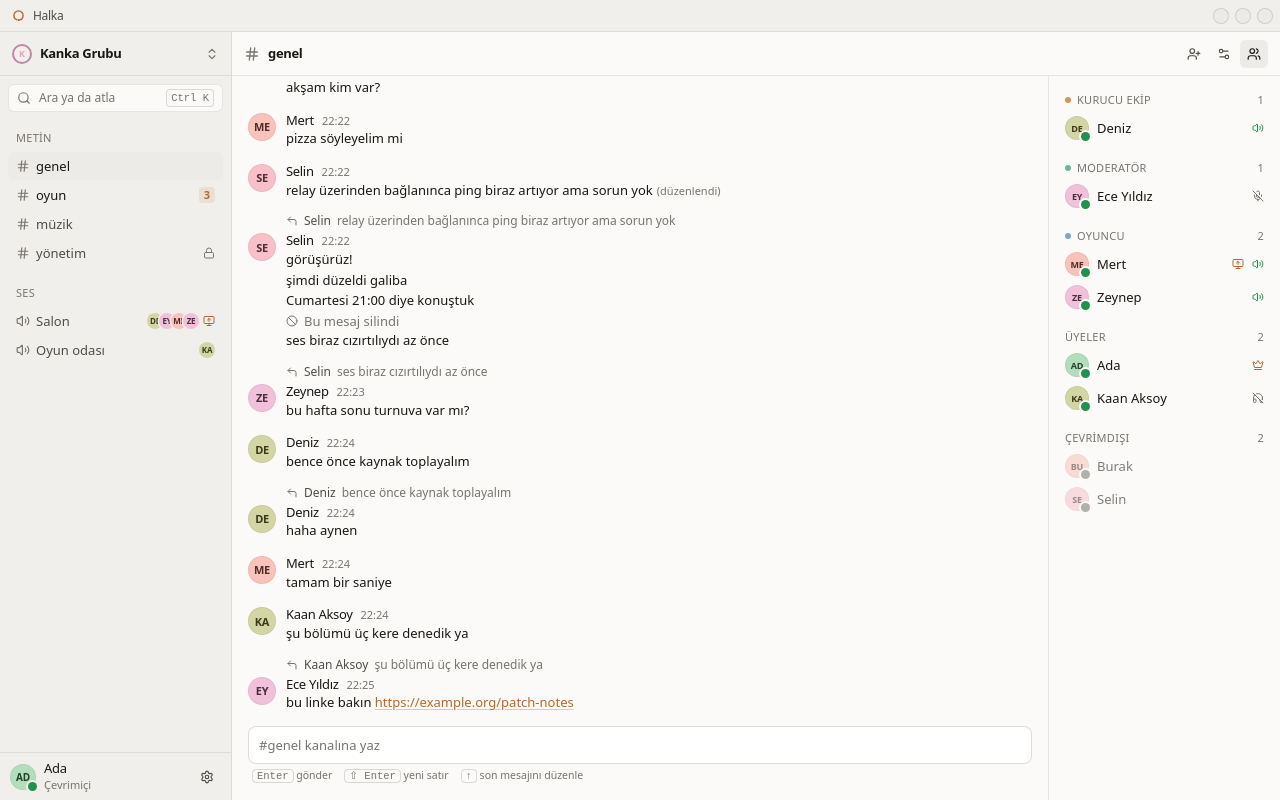
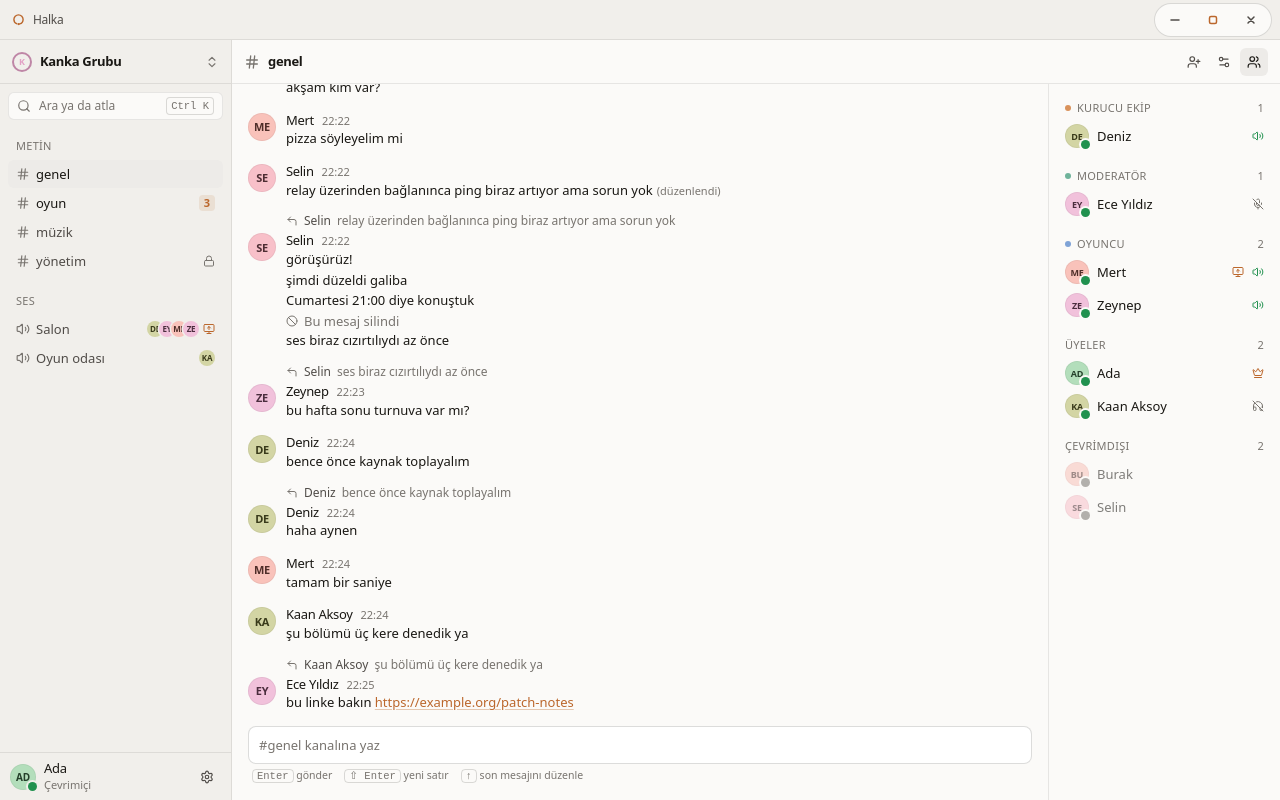
Before and after one commit to medrearalid/halka, a React (Vite) app in the folder app/: page / in a window 1280 px wide. Built offline with nearby package versions, Linux system fonts and the light colour scheme.

Commit message:
Style Halka window controls

```diff
--- a/app/src/components/TitleBar.tsx
+++ b/app/src/components/TitleBar.tsx
@@ -3,7 +3,7 @@ import { getCurrentWindow } from "@tauri-apps/api/window";
 import { isTauri } from "@/ipc";
 import { RingMark } from "./common";
 
-/** Window chrome: drag area plus three ring-dot controls. Close hides to the tray. */
+/** Window chrome: drag area plus three window controls. Close hides to the tray. */
 export function TitleBar() {
   const [max, setMax] = useState(false);
   useEffect(() => {
@@ -19,42 +19,50 @@ export function TitleBar() {
   };
 
   return (
-    <header data-tauri-drag-region className="flex h-8 shrink-0 select-none items-center border-b border-line bg-paper-0 pr-2 pl-3">
+    <header data-tauri-drag-region className="flex h-10 shrink-0 select-none items-center border-b border-line bg-paper-0 pr-2 pl-3">
       <RingMark size={13} className="pointer-events-none text-copper" />
       <span data-tauri-drag-region className="ml-2 text-xs font-medium tracking-tight text-ink-2">
         Halka
       </span>
       <div data-tauri-drag-region className="h-full flex-1" />
-      <div className="group/ctl flex items-center gap-2">
-        <Dot label="Simge durumuna küçült" onClick={act((w) => w.minimize())} tone="ink">
-          <path d="M3 6h6" />
-        </Dot>
-        <Dot label={max ? "Önceki boyuta getir" : "Büyüt"} onClick={act((w) => w.toggleMaximize())} tone="copper">
-          {max ? <path d="M4 3.5h4.5V8M3 4.5h4.5V9H3z" /> : <rect x="3" y="3" width="6" height="6" rx="1" />}
-        </Dot>
-        <Dot label="Kapat (tepsiye küçültür)" onClick={act((w) => w.close())} tone="danger">
-          <path d="M3.5 3.5l5 5M8.5 3.5l-5 5" />
-        </Dot>
+      <div role="group" aria-label="Pencere kontrolleri" className="flex items-center gap-0.5 rounded-full border border-line-2 bg-paper-1 p-0.5">
+        <WindowButton label="Simge durumuna küçült" onClick={act((w) => w.minimize())} tone="ink">
+          <path d="M4 8h8" />
+        </WindowButton>
+        <WindowButton label={max ? "Önceki boyuta getir" : "Büyüt"} onClick={act((w) => w.toggleMaximize())} tone="copper">
+          {max ? (
+            <>
+              <path d="M6.5 3.5h5a1 1 0 0 1 1 1v5" />
+              <rect x="3.5" y="6.5" width="6" height="6" rx="1" />
+            </>
+          ) : (
+            <rect x="4.5" y="4.5" width="7" height="7" rx="1.5" />
+          )}
+        </WindowButton>
+        <WindowButton label="Kapat (sistem tepsisine gizle)" onClick={act((w) => w.close())} tone="danger">
+          <path d="m5 5 6 6m0-6-6 6" />
+        </WindowButton>
       </div>
     </header>
   );
 }
 
 const TONES = {
-  ink: "hover:bg-ink-2 hover:text-paper-0",
-  copper: "hover:bg-copper hover:text-paper-0",
-  danger: "hover:bg-danger hover:text-paper-0",
+  ink: "text-ink-2 hover:bg-paper-3 hover:text-ink-1 active:bg-paper-4",
+  copper: "text-copper hover:bg-copper-soft active:bg-copper active:text-copper-ink",
+  danger: "text-ink-2 hover:bg-danger-soft hover:text-danger active:bg-danger active:text-paper-0",
 };
 
-function Dot({ label, onClick, tone, children }: { label: string; onClick: () => void; tone: keyof typeof TONES; children: React.ReactNode }) {
+function WindowButton({ label, onClick, tone, children }: { label: string; onClick: () => void; tone: keyof typeof TONES; children: React.ReactNode }) {
   return (
     <button
+      type="button"
       aria-label={label}
       title={label}
       onClick={onClick}
-      className={`grid size-[14px] place-items-center rounded-full bg-paper-3 text-transparent ring-1 ring-line-2 transition-colors duration-150 group-hover/ctl:text-ink-3 focus-visible:outline-2 focus-visible:outline-copper ${TONES[tone]}`}
+      className={`grid h-7 w-9 place-items-center rounded-full transition-colors duration-150 motion-reduce:transition-none focus-visible:outline-2 focus-visible:-outline-offset-2 focus-visible:outline-copper ${TONES[tone]}`}
     >
-      <svg viewBox="0 0 12 12" className="size-[10px]" fill="none" stroke="currentColor" strokeWidth="1.4" strokeLinecap="round" aria-hidden>
+      <svg viewBox="0 0 16 16" className="pointer-events-none size-4" fill="none" stroke="currentColor" strokeWidth="1.5" strokeLinecap="round" aria-hidden>
         {children}
       </svg>
     </button>
```
